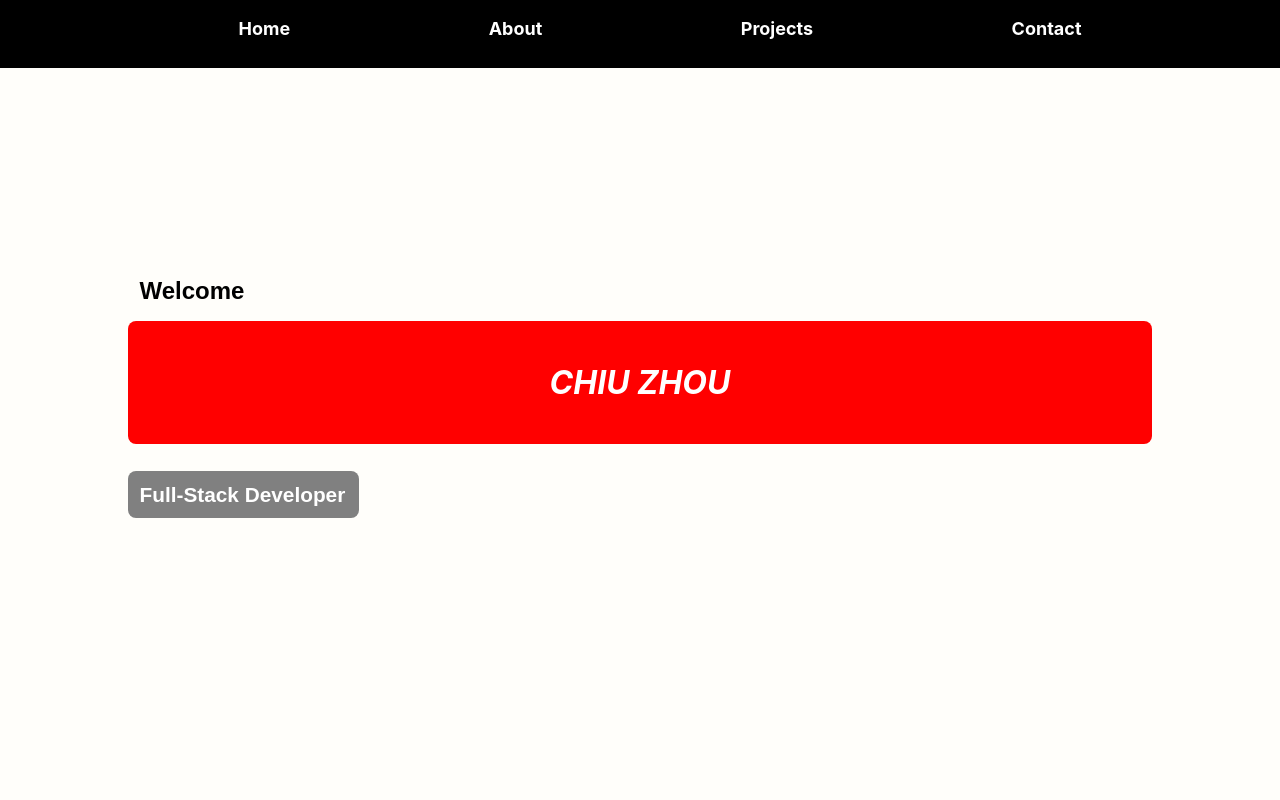
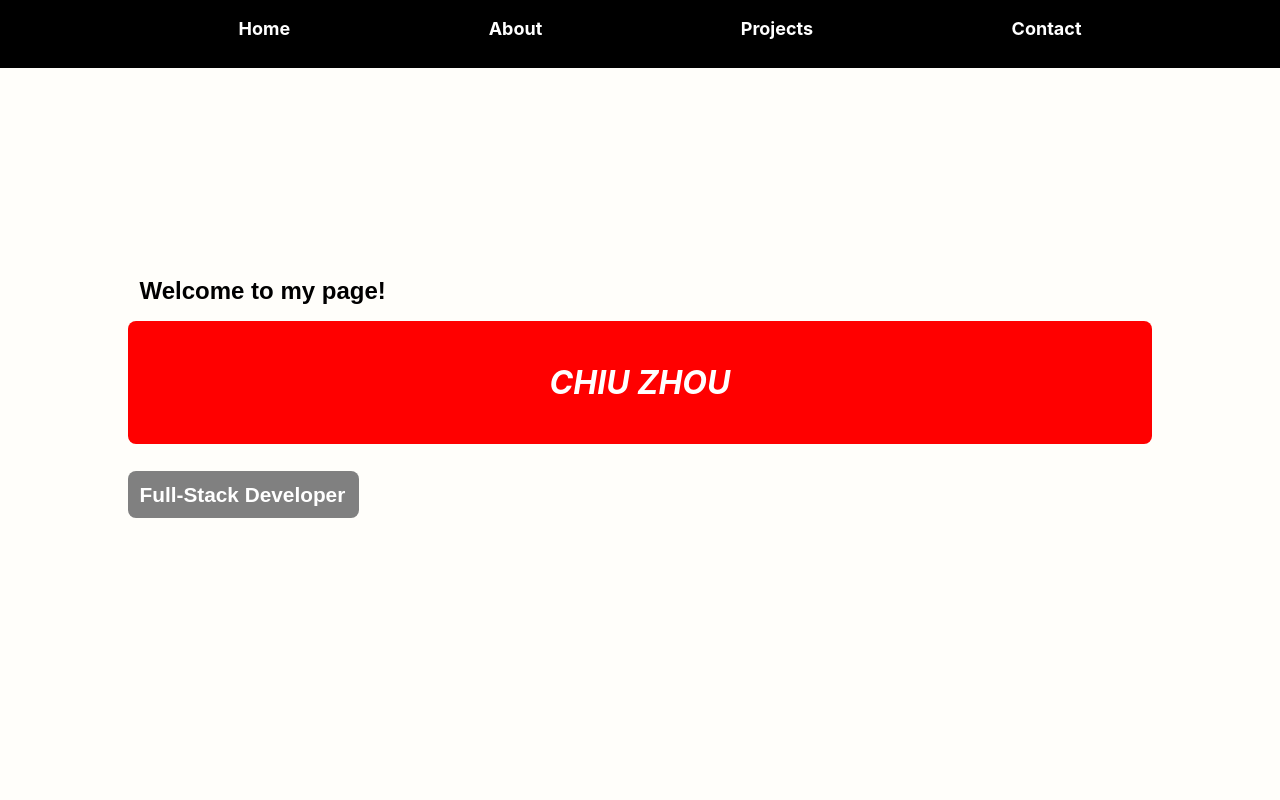
Before and after one commit to chiumz9/my-portfolio, a React (Create React App) app: page / in a window 1280 px wide. Shown: the top 800 px of the page. Built offline with nearby package versions, Linux system fonts and the light colour scheme.

Commit message:
home page header

```diff
--- a/src/screens/Home.jsx
+++ b/src/screens/Home.jsx
@@ -4,7 +4,7 @@ export default function Home() {
   return (
     <div className="home-container">
       <div className='home-welcome'>
-        <h2 className="header-1">Welcome</h2>
+        <h2 className="header-1">Welcome to my page!</h2>
       </div>
       <div className="home-content">
         <h1 className="header-2">CHIU ZHOU</h1>
```
